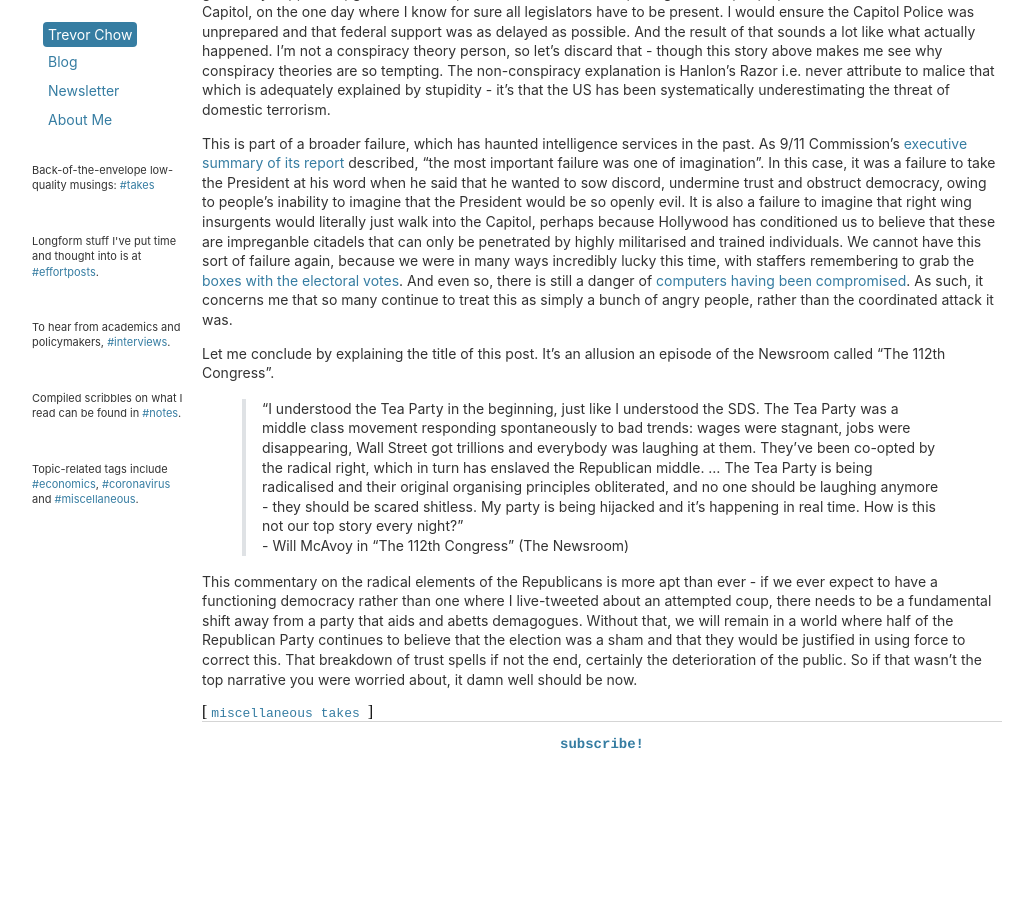
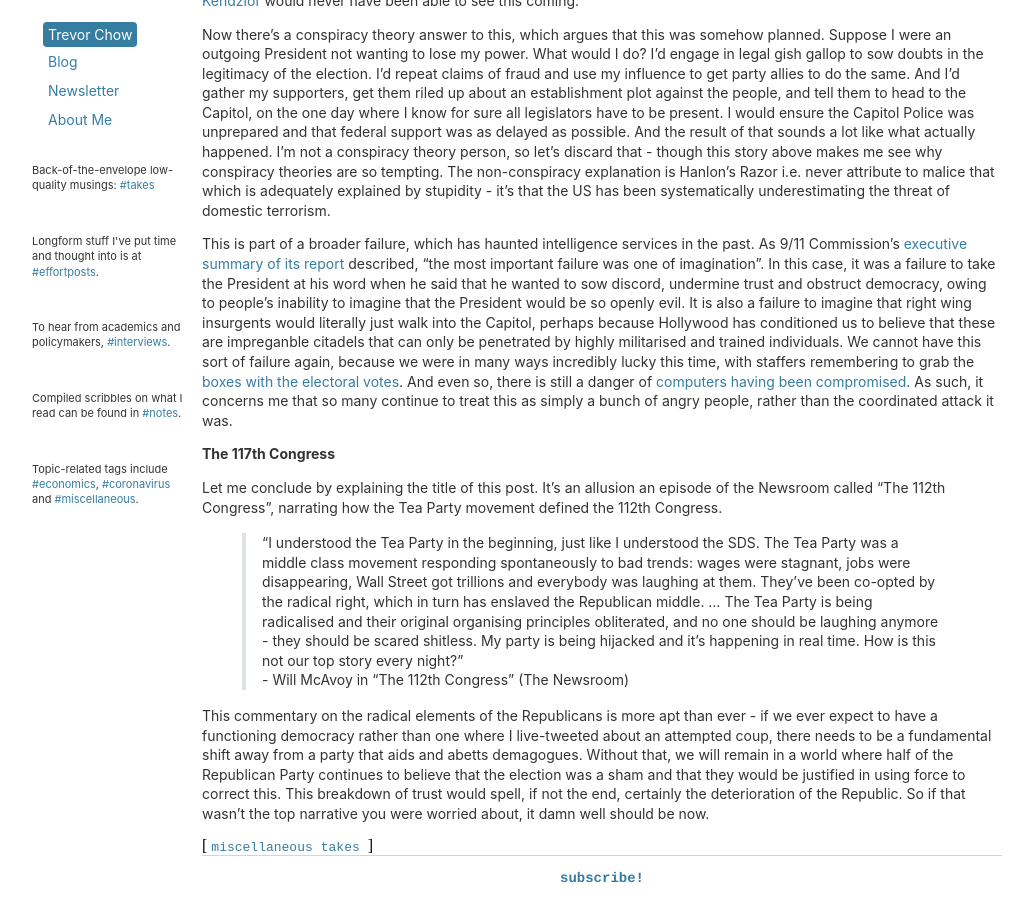
Before and after one commit to tmychow/tmychow.github.io, a Jekyll site: the page built from _posts/2021-01-07-the-117th-congress.md, in a window 1280 px wide and 900 px high, scrolled down 1691 px. Shown: the whole window, without its empty margins (28-1061 px from the left). Built offline with Jekyll 4.4.1, drawn with Linux system fonts in a browser that asks for light colours; before the commit the page ends 2457 px from its top, so only the background shows below that; some of the changed text lies outside the part shown.

Commit message:
Update 2021-01-07-the-117th-congress.md

```diff
--- a/_posts/2021-01-07-the-117th-congress.md
+++ b/_posts/2021-01-07-the-117th-congress.md
@@ -11,17 +11,23 @@
 
 There are three meta-narratives that this ties into.
 
+**Racial Privilege in Policing**
+
 The most obvious one is about the racial disparities that exist in policing. The Capitol is the cornerstone and one of the most visible symbols of the American democracy. Unsurprisingly, there is a 2,300 strong Capitol Police force, with the Metropolitan Police Department and the National Guard of the District of Columbia being available to support if necessary. In the past, these law enforcement and military units have been deployed and have engaged in operations to disrupt peaceful protests and clear out space for a Presidential photo op. And they have done so with full force, wearing tactical gear rather than dress blues and armed with batons, pepper spray, tear gas, rubber bullets and other riot equipment in order to restrain and attack protestors.
 
 By contrast, the Capitol Police put up little to no resistance yesterday and could be characterised as amicable, [practically letting rioters past the barriers](https://twitter.com/cevansavenger/status/1346920924310867968) and [taking selfies with them](https://twitter.com/bubbaprog/status/1346920198461419520). Meanwhile, requests for the DC National Guard to step in once it became clear the police were not capable of protecting the Capitol Building were initially [denied by the Department of Defense](https://twitter.com/byaaroncdavis/status/1346908166030766080), before a further period of dithering for [over an hour and a half](https://twitter.com/McCormackJohn/status/1347304394128322577) due to [concerns of bad optics](https://twitter.com/reporterjoe/status/1346913304221016065).
 
 Recognise that there's a world of difference between protests at large and what occurred yesterday - if there was a time for guns to be drawn and lethal force to be deployed, it would be when terrorists attempted to breach into the sanctum of American government. And yet it is laughable the extent to which the authorities were much less prepared for, much less responsive to and much more peaceful with yesterday's insurgents, compared to past cases where protestors have done far less - and it is a testament to the extent to which white privielege exists.
 
+**The American Right**
+
 The second pertinent piece of context is about the role the political right has played in 21st century America. For one, their portrayal of themselves as the patriotic side of "law and order" that backs the "boys in blue" is just nonsense. No principled conservative would believe that breaking through police lines in order to overturn election results fits these criteria - and yet, that's exactly what the mob did yesterday, striking at the heart of the democratic process because they didn't like the result. Clearly there are principled conservatives in the US, but they certainly weren't present yesterday and they don't represent the loudest or most powerful voices on the right anymore. Instead, we have hypocritical lunatics who drop their principles as soon as it became convenient to do so. The result was that America, even if just for a short while, became a banana republic where elected officials could not discharge their constitutional duties due to the threat of violence, and where they had to be evacuated and [barricaded in a room for their own safety](https://twitter.com/ragipsoylu/status/1346907414919061509).
 
 Crucially, this isn't some one-off event. It isn't transitory because it's part of a broader secular trend, where Republican officials pander and lie to their electorate in a cynical attempt to advance their political careers. Whether this is Senator Josh Hawley [giving a fist pump to the rioters](https://twitter.com/ManuelQ/status/1346913744736157714) or Rudy Giuliani [calling for trial by combat](https://twitter.com/politico/status/1347228936896450561) hours before the insurrection or the President [telling people to "fight like hell"](https://twitter.com/jacknicas/status/1346917022819524611) that morning, there is a pattern of Republicans egging on their supporters and fanning the flames of ridiculous lies. As Senator Mitt Romney said that evening, "the best way we can show respect for the voters who are upset is by telling them the truth. That is the burden, and the duty, of leadership". Unfortunately, few Congressional Republicans have displayed the leadership required to put country over party.
 
 When the President said that ["there won't be a transfer of power](https://twitter.com/crampell/status/1347033924774588417), Republicans went from denying that [the President was serious](https://twitter.com/crampell/status/1347033927370895360) to arguing that [there was no harm in humouring him](https://twitter.com/crampell/status/1347033928683696131) to actively pushing for investigations of electoral fraud. And let's dispel once and for all with this fiction that Republicans don't know what they're doing. They know exactly what they're doing. They're trying to capitalise on the discord and doubt for their own political agenda by fanning the flames of tinfoil hatters. The result is that [45% of Republicans](https://twitter.com/crampell/status/1347007675855302656) believe that storming the seat of government was justified. There's no surprise here - a populace that has had its fears preyed upon and its conspiracy theories regarding electoral fraud affirmed is going to be angry, wanting to seek justice. And that means what happened yesterday, with the death of five people at the Capitol, their blood is on the hands of the Republican Party.
+
+**A Failure of Imagination**
 
 And finally, there's the broader discussion of how it was even possible for the Capitol to be overrun so easily. As seen above, the police resistance was minimal - there's a particularly horrifying video of a [lone Black officer](https://twitter.com/igorbobic/status/1346911809274478594) being left to hold off an entire mob. A plausible story of why the police on the scene were so [outmanned and underprepared](https://twitter.com/RyanDEnos/status/1347028542316548097) is that the Capitol Police usually relies on support from other federal authorities for serious events, but they had assumed that these individuals would simply be protesting and would not actively attack the police. Indeed, this is consistent with the fact that the Capitol Police turned down [National Guard manpower from the Pentagon and the Department of Justice's offers of FBI agents](https://twitter.com/JonLemire/status/1347311706196873218). To some extent, this reflects the first comment regarding racism - it seems likely that in part they thought so because they saw white people as less threatening, especially since they were right-wingers who traditionally had been friendly with the police.
 
@@ -33,9 +39,11 @@
 
 This is part of a broader failure, which has haunted intelligence services in the past. As 9/11 Commission's [executive summary of its report](https://govinfo.library.unt.edu/911/report/911Report_Exec.htm) described, "the most important failure was one of imagination". In this case, it was a failure to take the President at his word when he said that he wanted to sow discord, undermine trust and obstruct democracy, owing to people's inability to imagine that the President would be so openly evil. It is also a failure to imagine that right wing insurgents would literally just walk into the Capitol, perhaps because Hollywood has conditioned us to believe that these are impreganble citadels that can only be penetrated by highly militarised and trained individuals. We cannot have this sort of failure again, because we were in many ways incredibly lucky this time, with staffers remembering to grab the [boxes with the electoral votes](https://twitter.com/thehill/status/1346955728834191360). And even so, there is still a danger of [computers having been compromised](https://twitter.com/marcambinder/status/1346970583934799872). As such, it concerns me that so many continue to treat this as simply a bunch of angry people, rather than the coordinated attack it was.
 
-Let me conclude by explaining the title of this post. It's an allusion an episode of the Newsroom called "The 112th Congress".
+**The 117th Congress**
+
+Let me conclude by explaining the title of this post. It's an allusion an episode of the Newsroom called "The 112th Congress", narrating how the Tea Party movement defined the 112th Congress.
 
 > "I understood the Tea Party in the beginning, just like I understood the SDS. The Tea Party was a middle class movement responding spontaneously to bad trends: wages were stagnant, jobs were disappearing, Wall Street got trillions and everybody was laughing at them. They've been co-opted by the radical right, which in turn has enslaved the Republican middle. ... The Tea Party is being radicalised and their original organising principles obliterated, and no one should be laughing anymore - they should be scared shitless. My party is being hijacked and it's happening in real time. How is this not our top story every night?" <br>
 > \- Will McAvoy in "The 112th Congress" (The Newsroom)
 
-This commentary on the radical elements of the Republicans is more apt than ever - if we ever expect to have a functioning democracy rather than one where I live-tweeted about an attempted coup, there needs to be a fundamental shift away from a party that aids and abetts demagogues. Without that, we will remain in a world where half of the Republican Party continues to believe that the election was a sham and that they would be justified in using force to correct this. That breakdown of trust spells if not the end, certainly the deterioration of the public. So if that wasn't the top narrative you were worried about, it damn well should be now.
+This commentary on the radical elements of the Republicans is more apt than ever - if we ever expect to have a functioning democracy rather than one where I live-tweeted about an attempted coup, there needs to be a fundamental shift away from a party that aids and abetts demagogues. Without that, we will remain in a world where half of the Republican Party continues to believe that the election was a sham and that they would be justified in using force to correct this. This breakdown of trust would spell, if not the end, certainly the deterioration of the Republic. So if that wasn't the top narrative you were worried about, it damn well should be now.
```
